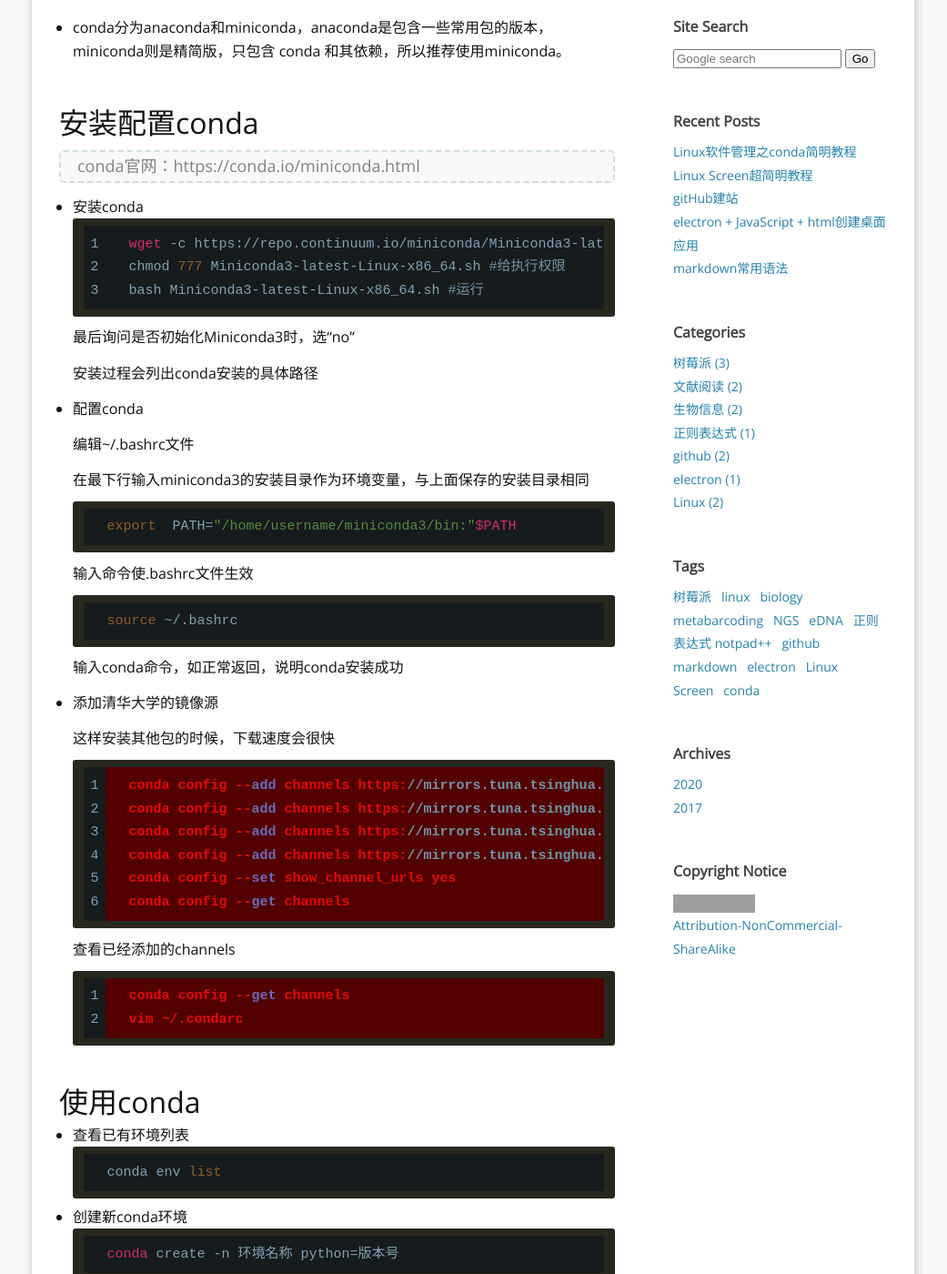
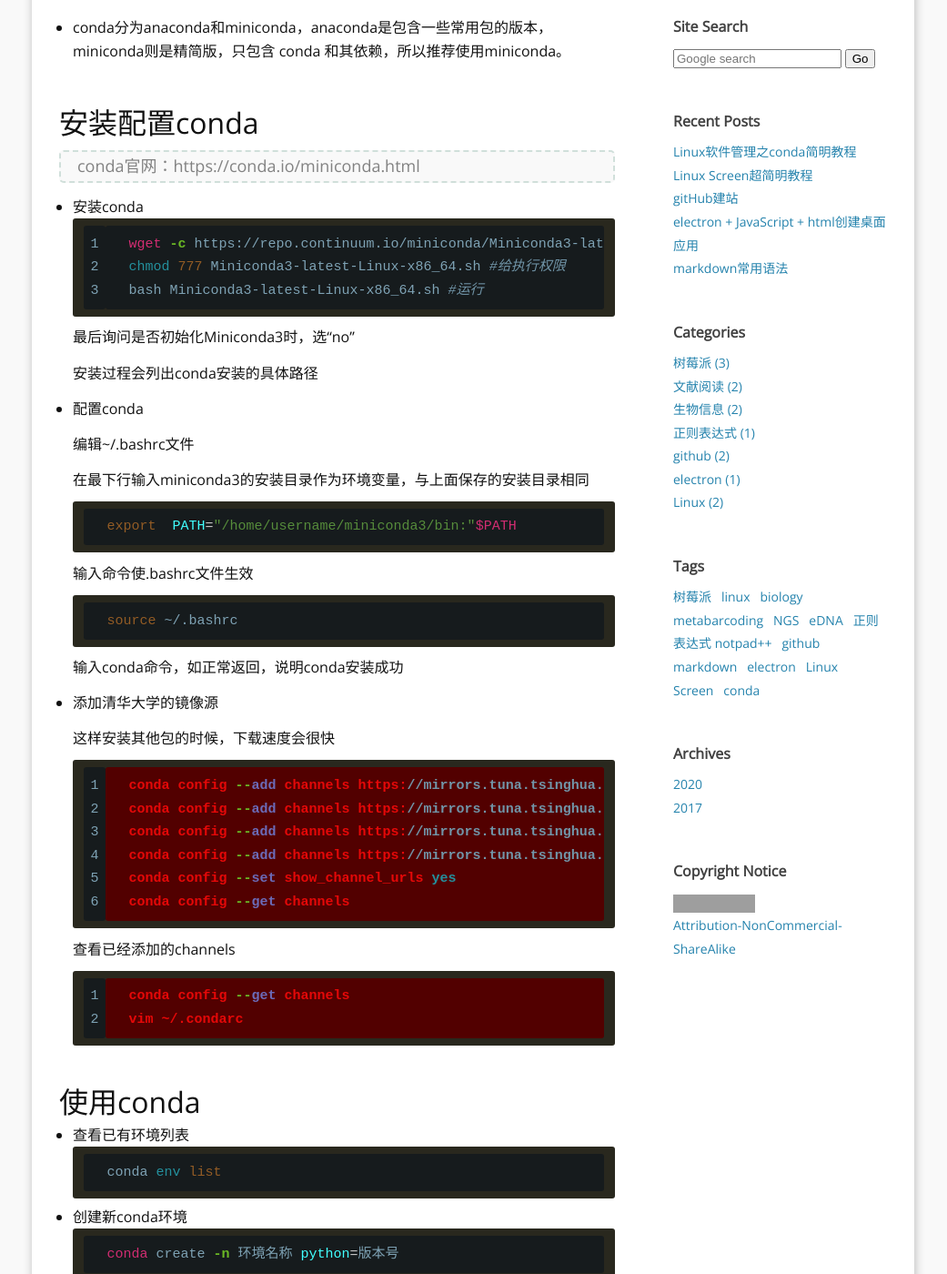
Before and after one commit to kalanny/kalanny.github.io, a Jekyll site: the page built from _posts/2020-02-19-Linux软件管理之conda简明教程.md, in a window 1280 px wide and 1400 px high, scrolled down 526 px. Shown: the whole window at 91% size, without its empty margins (120-1161 px from the left). Built offline with Jekyll 4.4.1, drawn with Linux system fonts in a browser that asks for light colours; nearby versions of some CDN libraries; some of the changed text lies outside the part shown; grey boxes are pictures that could not be loaded.

Commit message:
Update 2020-02-19-Linux软件管理之conda简明教程.md

````diff
--- a/_posts/2020-02-19-Linux软件管理之conda简明教程.md
+++ b/_posts/2020-02-19-Linux软件管理之conda简明教程.md
@@ -21,7 +21,7 @@
 > conda官网：https://conda.io/miniconda.html
 
 - 安装conda
-    ```
+    ```bash
     wget -c https://repo.continuum.io/miniconda/Miniconda3-latest-Linux-x86_64.sh
     chmod 777 Miniconda3-latest-Linux-x86_64.sh #给执行权限
     bash Miniconda3-latest-Linux-x86_64.sh #运行
@@ -36,11 +36,11 @@
     编辑~/.bashrc文件
 
     在最下行输入miniconda3的安装目录作为环境变量，与上面保存的安装目录相同
-    ```
+    ```bash
     export  PATH="/home/username/miniconda3/bin:"$PATH
     ```
     输入命令使.bashrc文件生效
-    ```
+    ```bash
     source ~/.bashrc
     ```
     输入conda命令，如正常返回，说明conda安装成功
@@ -48,7 +48,7 @@
 - 添加清华大学的镜像源
 
     这样安装其他包的时候，下载速度会很快
-    ```
+    ```bash
     conda config --add channels https://mirrors.tuna.tsinghua.edu.cn/anaconda/pkgs/free/
     conda config --add channels https://mirrors.tuna.tsinghua.edu.cn/anaconda/pkgs/main/
     conda config --add channels https://mirrors.tuna.tsinghua.edu.cn/anaconda/cloud/conda-forge/
@@ -57,7 +57,7 @@
     conda config --get channels
     ```
     查看已经添加的channels
-    ```
+    ```bash
     conda config --get channels
     vim ~/.condarc
     ```
@@ -66,23 +66,23 @@
 ## 使用conda
 
 - 查看已有环境列表
-    ```
+    ```bash
     conda env list
     ```
 - 创建新conda环境
-    ```
+    ```bash
     conda create -n 环境名称 python=版本号
     ```
 - 激活环境
-    ```
+    ```bash
     source activate 环境名称
     ```
 - 退出当前环境
-    ```
+    ```bash
     source deactivate
     ```
 - 删除环境
-    ```
+    ```bash
     conda remove -n 环境名称 --all
     ```
 <br>
@@ -90,21 +90,21 @@
 ## 利用conda安装生物信息软件
 
 - 安装软件
-    ```
+    ```bash
     conda search 软件名
     conda install 软件名=版本号
     ```
     这时conda会先卸载已安装版本，然后重新安装指定版本。
 
 - 查看已安装软件:
-    ```
+    ```bash
     conda list
     ```
 - 更新指定软件:
-    ```
+    ```bash
     conda update 软件名
     ```
 - 卸载指定软件:
-    ```
+    ```bash
     conda remove 软件名
     ```
````
